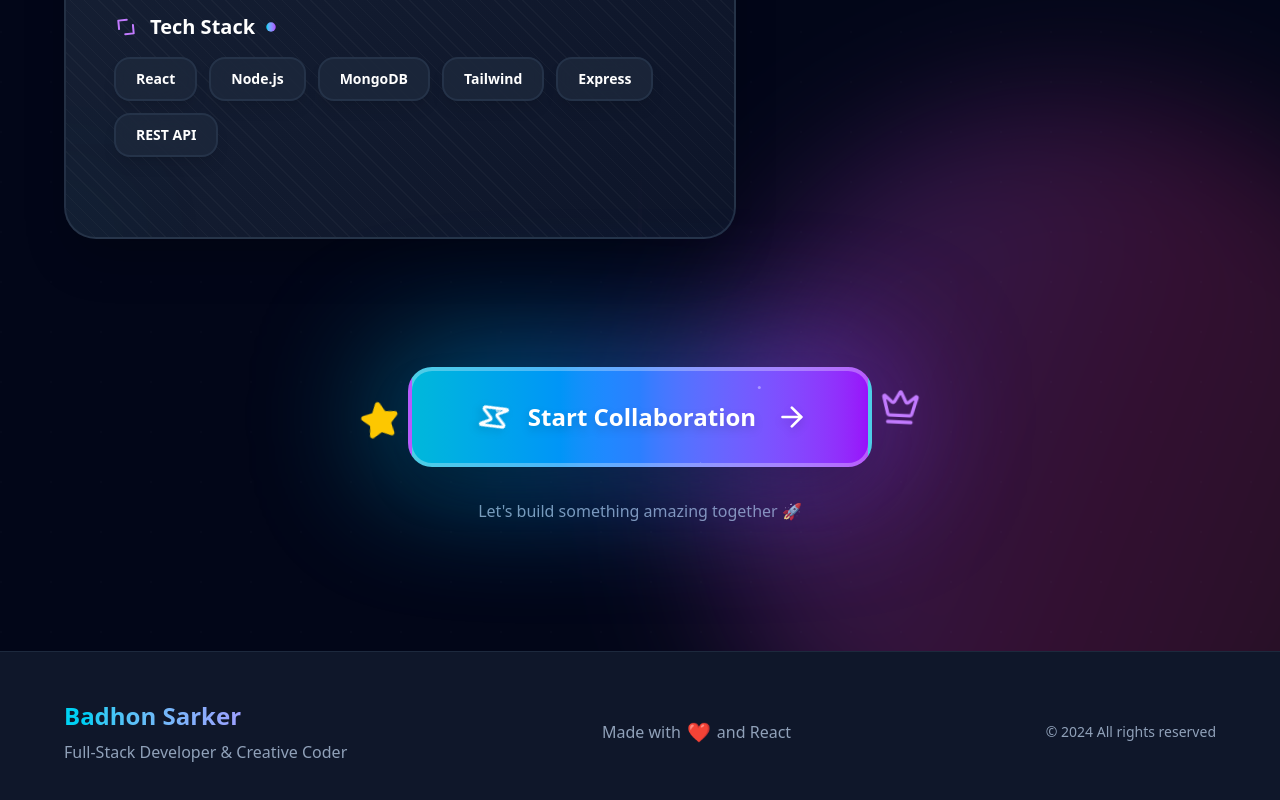
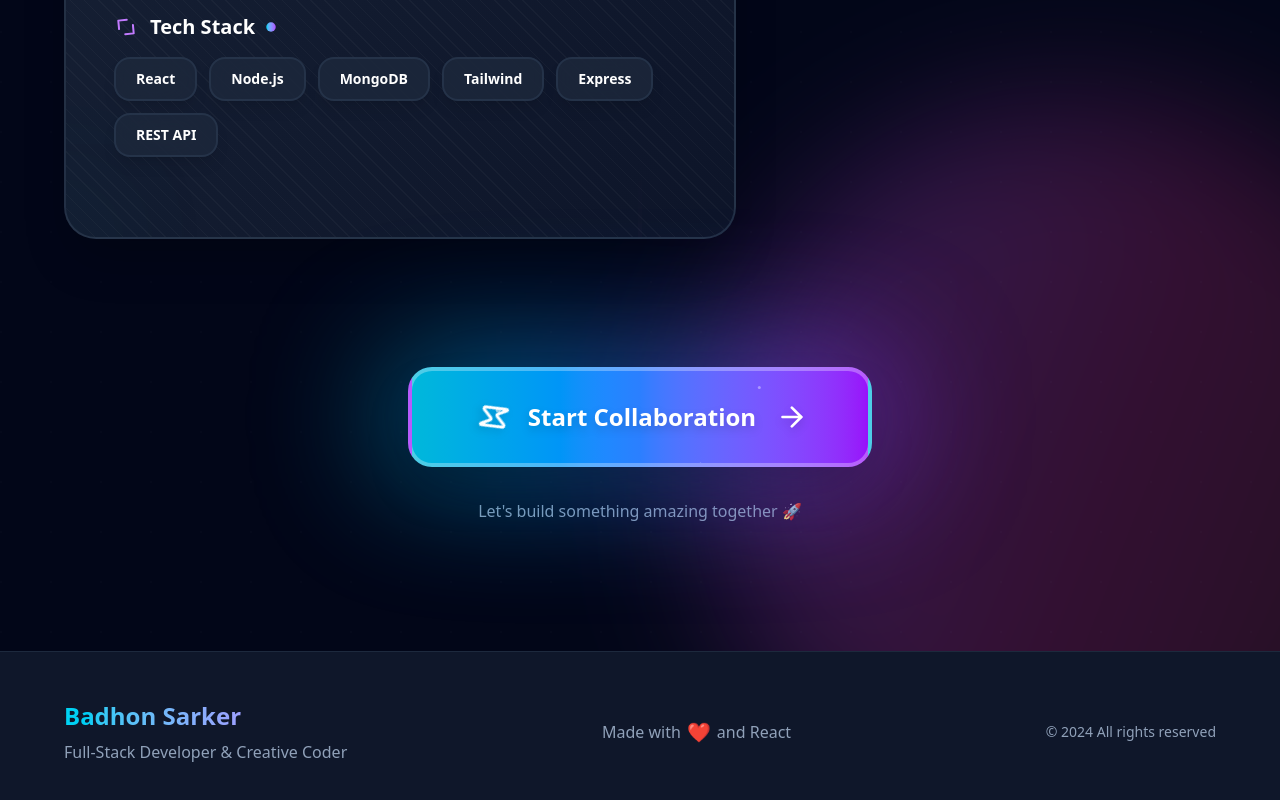
Before and after one commit to badhon18478/badhon-sarker, a React (Vite) app: page /experience in a window 1280 px wide. Shown: the part 3983-4783 px from the top of the page. Built offline with nearby package versions, Linux system fonts and the light colour scheme; no server answers.

Commit message:
expriences

```diff
--- a/src/pages/ExprienceSection.jsx
+++ b/src/pages/ExprienceSection.jsx
@@ -1036,12 +1036,12 @@ const ExperienceSection = () => {
               transition={{ duration: 4, repeat: Infinity }}
               className="absolute -left-8 md:-left-12 top-1/2 -translate-y-1/2"
             >
-              <Star
+              {/* <Star
                 className={`w-8 h-8 md:w-10 md:h-10 ${
                   darkMode ? 'text-yellow-400' : 'text-yellow-500'
                 }`}
                 fill="currentColor"
-              />
+              /> */}
             </motion.div>
 
             <motion.div
@@ -1052,11 +1052,11 @@ const ExperienceSection = () => {
               transition={{ duration: 4, repeat: Infinity, delay: 0.5 }}
               className="absolute -right-8 md:-right-12 top-1/2 -translate-y-1/2"
             >
-              <Crown
+              {/* <Crown
                 className={`w-8 h-8 md:w-10 md:h-10 ${
                   darkMode ? 'text-purple-400' : 'text-purple-500'
                 }`}
-              />
+              /> */}
             </motion.div>
           </motion.div>
 
```
